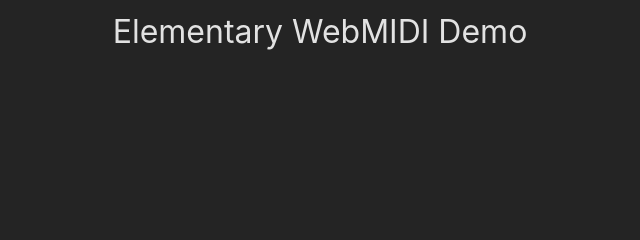
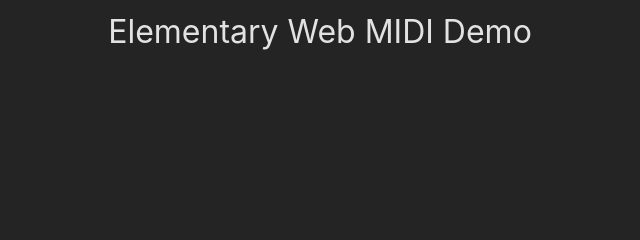
Before and after one commit to bgins/elementary-webmidi-demo, a website built with Vite: page index.html in a window 1280 px wide. Shown: the top 240 px of the page, 320-960 px from the left. Built offline with nearby package versions, Linux system fonts and the light colour scheme; what @elemaudio/web-renderer, emittery would draw is missing.

Commit message:
Update ElemNode type imports

```diff
--- a/index.html
+++ b/index.html
@@ -8,7 +8,7 @@
   </head>
   <body>
     <div id="app">
-      <div id="header">Elementary WebMIDI Demo</div>
+      <div id="header">Elementary Web MIDI Demo</div>
       <div id="get-started">
         <button id="get-started-button">Get Started</button>
       </div>
--- a/src/audio/engine.js
+++ b/src/audio/engine.js
@@ -1,4 +1,7 @@
-import { ElemNode } from "@elemaudio/core";
+/**
+@typedef {import('@elemaudio/core').ElemNode} ElemNode
+*/
+
 import WebRenderer from "@elemaudio/web-renderer";
 
 export class Engine {
--- a/src/audio/synth.js
+++ b/src/audio/synth.js
@@ -1,4 +1,8 @@
-import { el, ElemNode } from "@elemaudio/core";
+/**
+@typedef {import('@elemaudio/core').ElemNode} ElemNode
+*/
+
+import { el } from "@elemaudio/core";
 
 export class Synth {
   voices = [];
```
